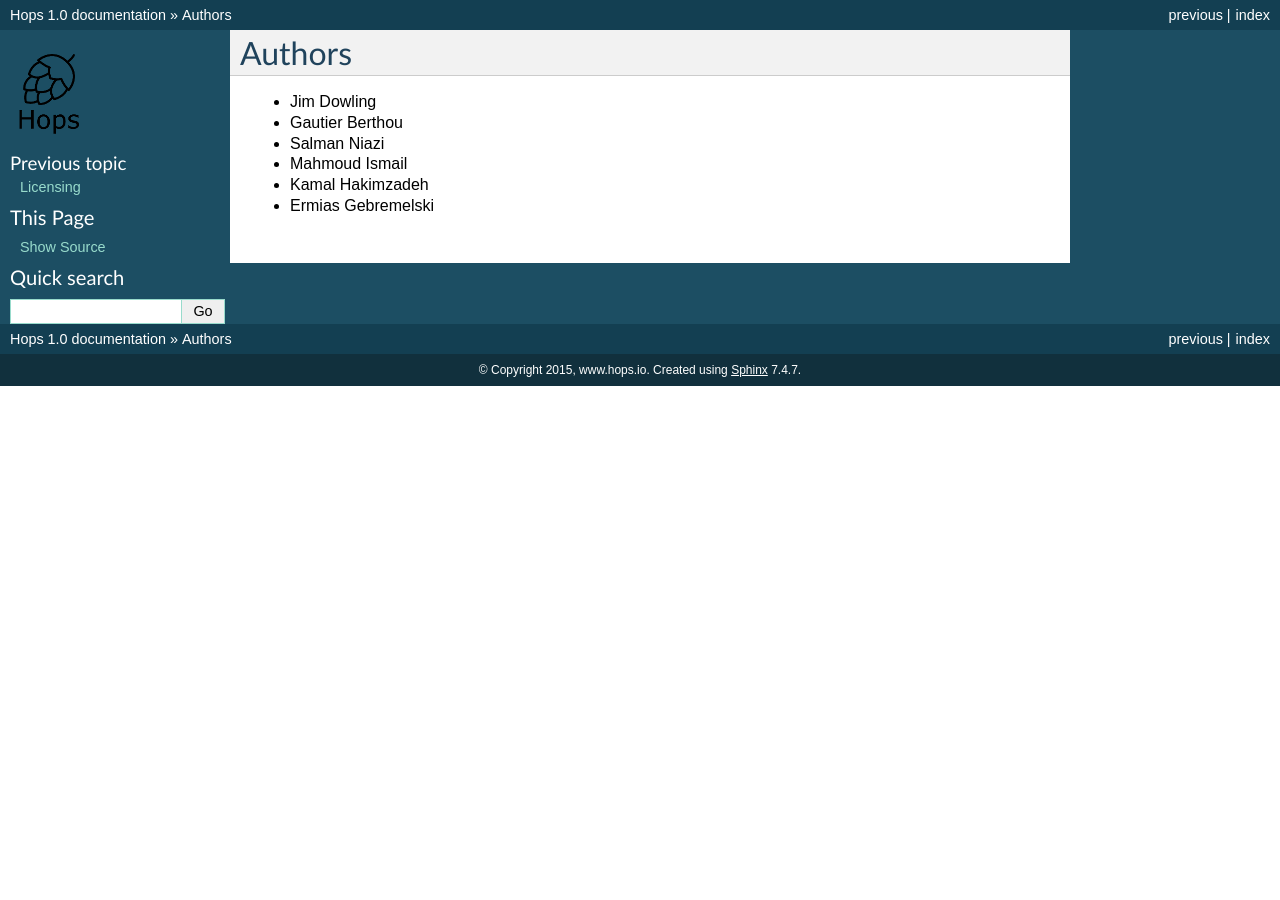
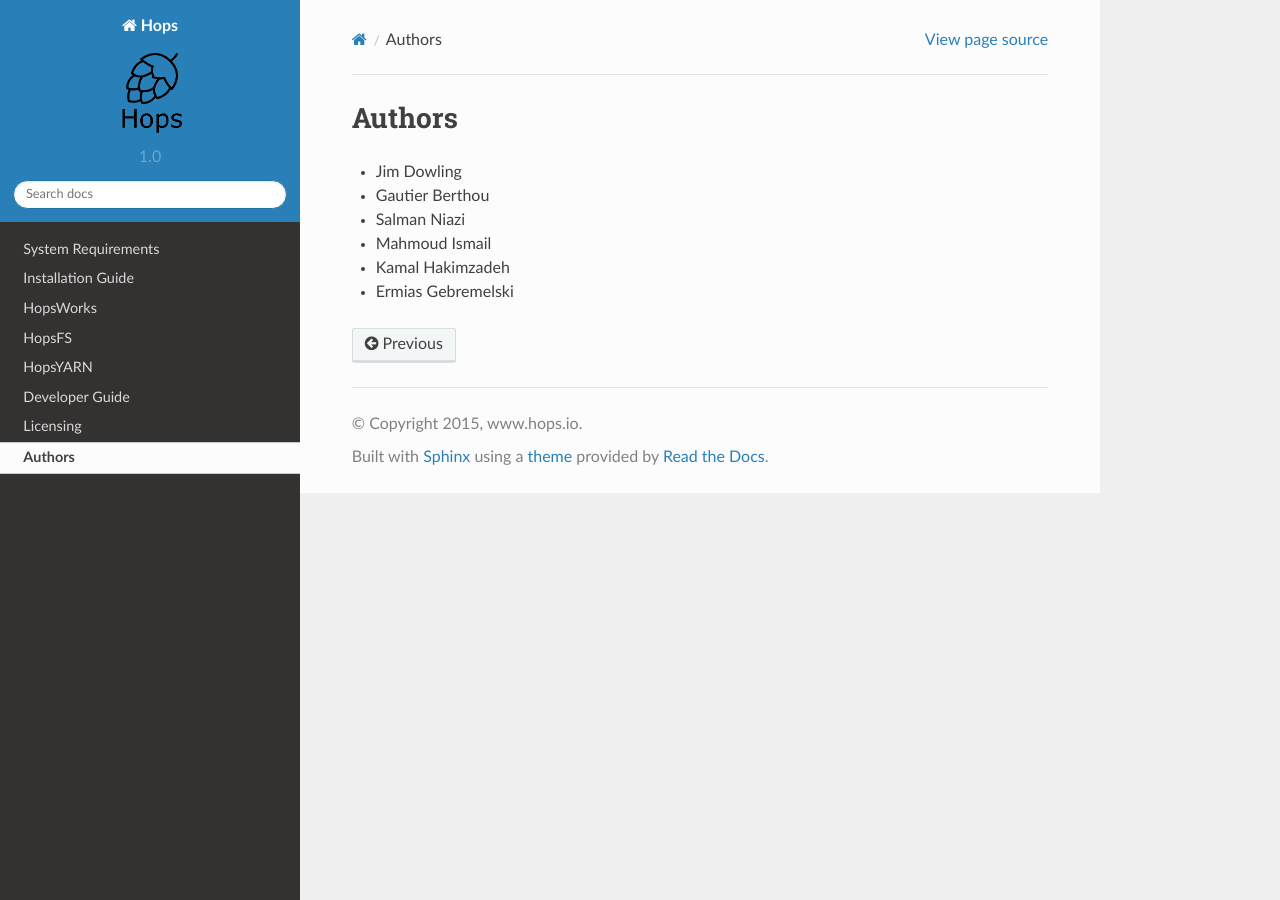
Before and after one commit to logicalclocks/hops-docs, a Sphinx documentation site: the page built from docs/authors.rst, in a window 1280 px wide. Built offline with Sphinx 7.4.7 and the Read the Docs theme 2.0.0, drawn with Linux system fonts in a browser that asks for light colours; pages that are not in the unit, such as notebooks, are missing from menus.

Commit message:
using custom theme

```diff
--- a/docs/conf.py
+++ b/docs/conf.py
@@ -14,7 +14,7 @@
 
 import sys
 import os
-#import sphinx_rtd_theme
+import sphinx_rtd_theme
 
 # If extensions (or modules to document with autodoc) are in another directory,
 # add these directories to sys.path here. If the directory is relative to the
@@ -32,7 +32,7 @@
 extensions = []
 
 # Add any paths that contain templates here, relative to this directory.
-#templates_path = ['_templates']
+templates_path = ['_templates']
 
 # The suffix of source filenames.
 source_suffix = '.rst'
@@ -99,8 +99,8 @@
 
 # The theme to use for HTML and HTML Help pages.  See the documentation for
 # a list of builtin themes.
-html_theme = 'default'
-#html_theme = "sphinx_rtd_theme"
+#html_theme = 'default'
+html_theme = "sphinx_rtd_theme"
 
 # Theme options are theme-specific and customize the look and feel of a theme
 # further.  For a list of options available for each theme, see the
@@ -110,7 +110,7 @@
 # Add any paths that contain custom themes here, relative to this directory.
 #html_theme_path = []
 #html_theme_path = [sphinx_rtd_theme.get_html_theme_path()]
-#html_theme_path = ["_themes", ]
+html_theme_path = ["_themes", ]
 
 # The name for this set of Sphinx documents.  If None, it defaults to
 # "<project> v<release> documentation".
@@ -201,12 +201,12 @@
 #  author, documentclass [howto, manual, or own class]).
 latex_documents = [
   ('index', 'hops.tex', u'Hops Documentation',
-   u'Jim Dowling, ...', 'manual'),
+   u'www.hops.io', 'manual'),
 ]
 
 # The name of an image file (relative to this directory) to place at the top of
 # the title page.
-#latex_logo = None
+latex_logo = "imgs/hops.png"
 
 # For "manual" documents, if this is true, then toplevel headings are parts,
 # not chapters.
```
